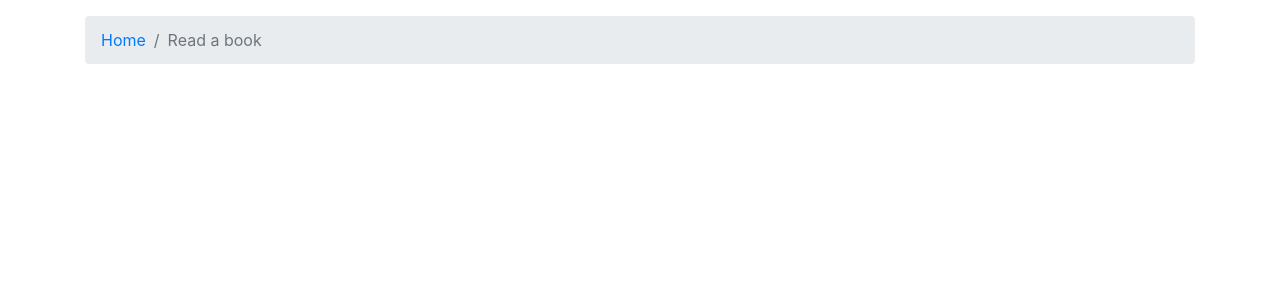
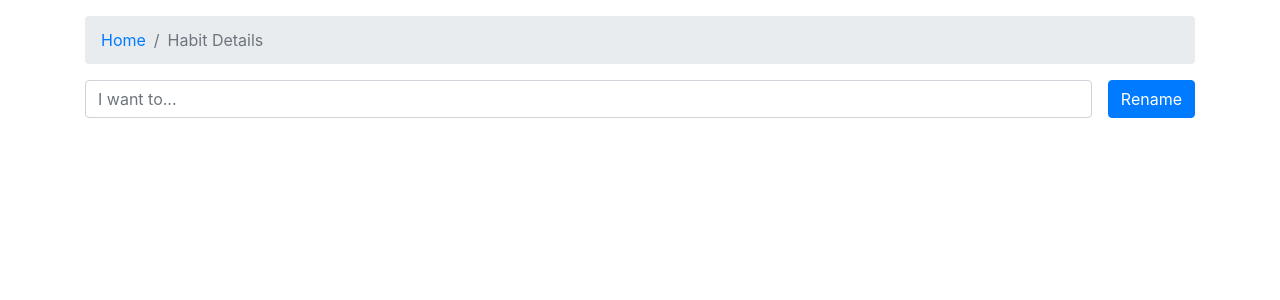
Before and after one commit to meddy/habit-streak, a React (Create React App) app: page / in a window 1280 px wide. Both pictures are taken after a click on the button 1157 px from the left and 98 px from the top of the page. Shown: the top 300 px of the page. Built offline with nearby package versions, Linux system fonts and the light colour scheme.

Commit message:
WIP: edit habit label.

```diff
--- a/src/habit/NewHabitForm.tsx
+++ b/src/habit/HabitForm.tsx
@@ -1,21 +1,19 @@
 import React, { useState } from "react";
 import { Button, Form } from "react-bootstrap";
-import { useDispatch, useSelector } from "react-redux";
 
-import { RootState } from "../app/store";
-import { Habit, addHabit } from "./habitSlice";
+type HabitFormProps = {
+  existing: String[];
+  submitLabel: String;
+  onSubmit: (label: string) => void;
+};
 
-export default function NewHabitForm() {
+export default function HabitForm(props: HabitFormProps) {
+  const { existing, submitLabel, onSubmit } = props;
   const [value, setValue] = useState("");
   const [validated, setValidated] = useState(false);
 
-  const dispatch = useDispatch();
-  const labels = useSelector((state: RootState) =>
-    Object.values(state.habits).map((habit: Habit) => habit.label)
-  );
-
   const isValid =
-    value.length > 0 && value.length < 100 && !labels.includes(value);
+    value.length > 0 && value.length < 100 && !existing.includes(value);
 
   return (
     <Form
@@ -27,7 +25,9 @@ export default function NewHabitForm() {
         event.stopPropagation();
 
         if (isValid) {
-          dispatch(addHabit({ label: value, isComplete: false }));
+          onSubmit(value);
+          setValue("");
+          setValidated(false);
         } else {
           setValidated(true);
         }
@@ -43,7 +43,7 @@ export default function NewHabitForm() {
         placeholder="I want to..."
         value={value}
       />
-      <Button type="submit">Add Habit</Button>
+      <Button type="submit">{submitLabel}</Button>
     </Form>
   );
 }
--- a/src/habit/habitSlice.ts
+++ b/src/habit/habitSlice.ts
@@ -7,6 +7,11 @@ export type Habit = {
 
 type HabitSliceState = {
   [key: string]: Habit;
+};
+
+type EditLabelPayload = {
+  oldLabel: string;
+  newLabel: string;
 };
 
 const initialState: HabitSliceState = {
@@ -23,6 +28,11 @@ const habitSlice = createSlice({
       const { payload } = action;
       state[payload.label] = payload;
     },
+    editLabel(state, action: PayloadAction<EditLabelPayload>) {
+      const { oldLabel, newLabel } = action.payload;
+      state[newLabel] = state[oldLabel];
+      delete state[oldLabel];
+    },
     toggleHabit(state, action: PayloadAction<string>) {
       const { payload } = action;
       state[payload].isComplete = !state[payload].isComplete;
@@ -30,6 +40,6 @@ const habitSlice = createSlice({
   },
 });
 
-export const { addHabit, toggleHabit } = habitSlice.actions;
+export const { addHabit, editLabel, toggleHabit } = habitSlice.actions;
 
 export default habitSlice;
--- a/src/page/DetailsPage.tsx
+++ b/src/page/DetailsPage.tsx
@@ -1,28 +1,48 @@
 import React from "react";
-import { useSelector } from "react-redux";
-import { useParams, Redirect } from "react-router-dom";
+import { useDispatch, useSelector } from "react-redux";
+import { useHistory, useParams, Redirect } from "react-router-dom";
 import { Breadcrumb } from "react-bootstrap";
 import { Link } from "react-router-dom";
 
 import { RootState } from "../app/store";
+import HabitForm from "../habit/HabitForm";
+import { editLabel } from "../habit/habitSlice";
 
 interface RouteParams {
   label: string;
 }
 
 export default function DetailsPage() {
+  const dispatch = useDispatch();
   const params = useParams<RouteParams>();
+  const history = useHistory();
   const habit = useSelector((state: RootState) => state.habits[params.label]);
+  const existing = useSelector((state: RootState) =>
+    Object.values(state.habits)
+      .map((habit) => habit.label)
+      .filter((label) => label !== habit.label)
+  );
+
   if (!habit) {
     return <Redirect to="/" />;
   }
 
   return (
-    <Breadcrumb>
-      <Breadcrumb.Item linkAs="span">
-        <Link to="/">Home</Link>
-      </Breadcrumb.Item>
-      <Breadcrumb.Item active>{params.label}</Breadcrumb.Item>
-    </Breadcrumb>
+    <>
+      <Breadcrumb>
+        <Breadcrumb.Item linkAs="span">
+          <Link to="/">Home</Link>
+        </Breadcrumb.Item>
+        <Breadcrumb.Item active>Habit Details</Breadcrumb.Item>
+      </Breadcrumb>
+      <HabitForm
+        existing={existing}
+        submitLabel="Rename"
+        onSubmit={(newLabel) => {
+          dispatch(editLabel({ oldLabel: habit.label, newLabel }));
+          history.push(`/details/${newLabel}`);
+        }}
+      />
+    </>
   );
 }
--- a/src/page/HomePage.tsx
+++ b/src/page/HomePage.tsx
@@ -1,17 +1,26 @@
 import React from "react";
 import { ListGroup } from "react-bootstrap";
-import { useSelector } from "react-redux";
+import { useDispatch, useSelector } from "react-redux";
 
+import { RootState } from "../app/store";
+import HabitForm from "../habit/HabitForm";
 import HabitItem from "../habit/HabitItem";
-import NewHabitForm from "../habit/NewHabitForm";
-import { RootState } from "../app/store";
+import { addHabit } from "../habit/habitSlice";
 
 export default function HomePage() {
+  const dispatch = useDispatch();
   const habits = useSelector((state: RootState) => Object.values(state.habits));
+  const existing = habits.map((habit) => habit.label);
 
   return (
     <>
-      <NewHabitForm />
+      <HabitForm
+        existing={existing}
+        submitLabel="Add Habit"
+        onSubmit={(label) => {
+          dispatch(addHabit({ label, isComplete: false }));
+        }}
+      />
       <ListGroup>
         {habits.map((habit) => (
           <HabitItem key={habit.label} habit={habit} />
```
